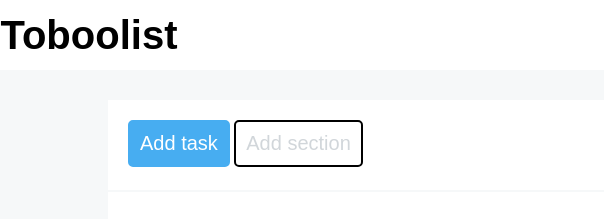
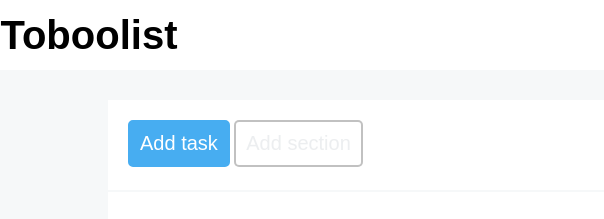
Before and after one commit to hexeva/html-css-toboolist, a plain HTML site: page index.html in a window 1280 px wide. Shown: the top 219 px of the page, 84-688 px from the left. Drawn offline with Linux system fonts and the light colour scheme.

Commit message:
end exercise

```diff
--- a/css/style.css
+++ b/css/style.css
@@ -72,11 +72,13 @@ h1{
 
 .botton-b{
     font-size: 20px;
+    font-weight: 200;
     display: inline-block;
     background-color: white;
     color: #d1d6da;
+    opacity: 0.4;
     padding: 10px;
-    border: 2px solid black;
+    border: 2px solid rgba(0, 0, 0, 0.6);
     border-radius: 5px;
 }
 
```
